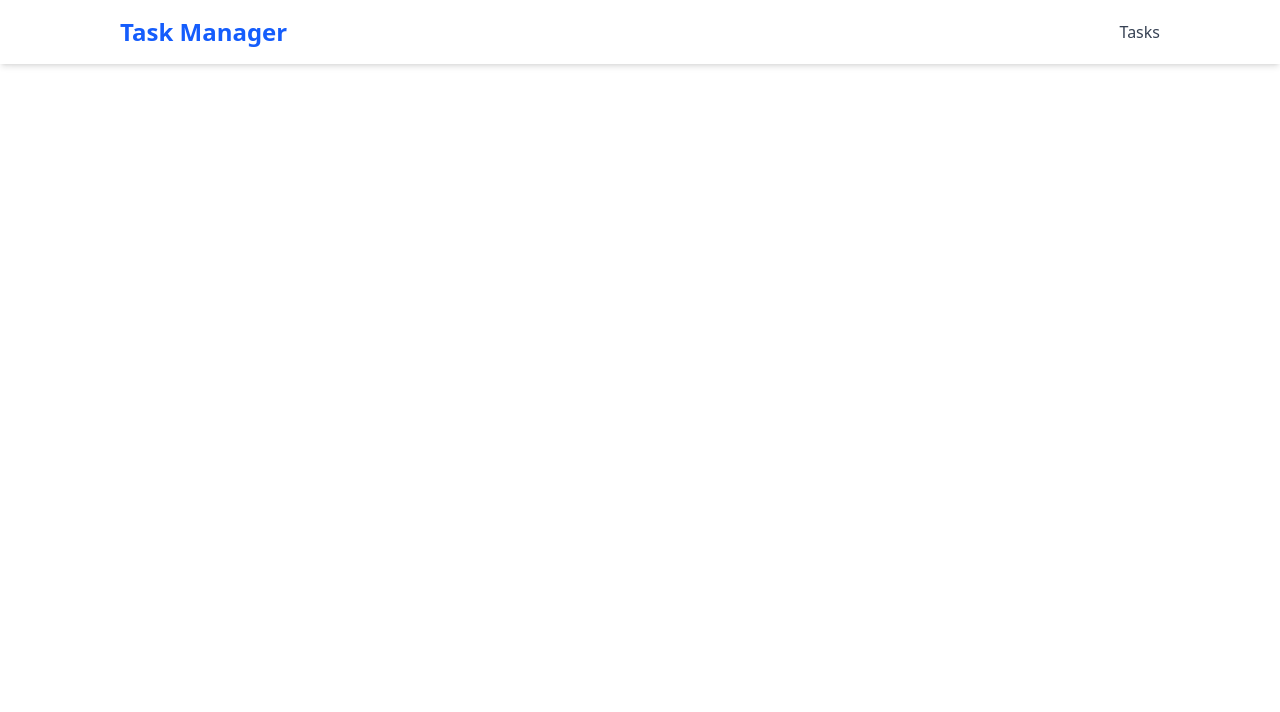
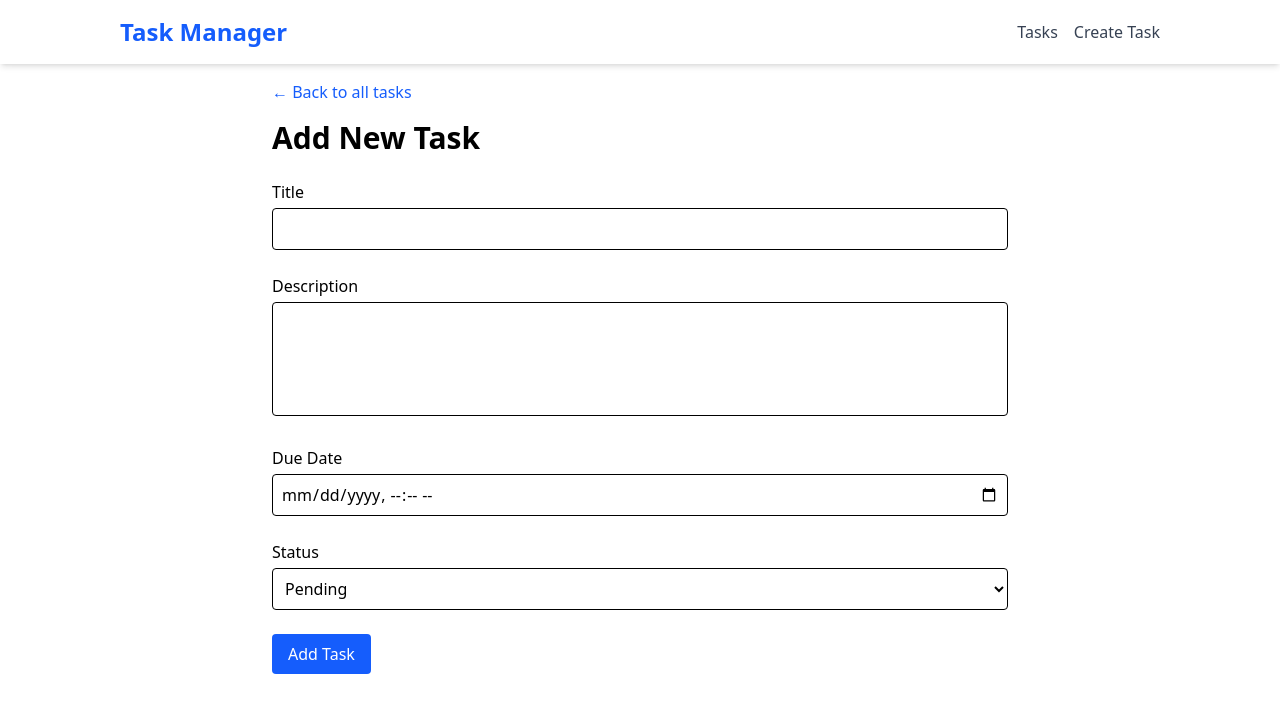
Before and after one commit to ZEwela/dts-frontend, a React (Vite) app: page /create-task in a window 1280 px wide. Before the commit this address had no page. Shown: the top 712 px of the page. Built offline with nearby package versions, Linux system fonts and the light colour scheme.

Commit message:
Adding Creating Task Page

```diff
--- a/src/App.tsx
+++ b/src/App.tsx
@@ -3,6 +3,7 @@ import Header from './components/Header';
 import TasksPage from './TasksPage';
 import TaskDetailPage from './TaskDetailPage';
 import { ToastContainer } from 'react-toastify';
+import CreateTaskPage from './CreateTaskPage';
 
 export default function App() {
   return (
@@ -12,6 +13,7 @@ export default function App() {
       <Routes>
         <Route path='/' element={<TasksPage />} />
         <Route path='/tasks' element={<TasksPage />} />
+        <Route path='/create-task' element={<CreateTaskPage />} />
         <Route path='/tasks/:taskId' element={<TaskDetailPage />} />
       </Routes>
     </div>
--- /dev/null
+++ b/src/CreateTaskPage.tsx
@@ -0,0 +1,125 @@
+import { useState } from 'react';
+import { useNavigate } from 'react-router-dom';
+import { createTask, Task } from './api';
+
+import { toast } from 'react-toastify';
+
+export default function CreateTaskPage() {
+  const navigate = useNavigate();
+  const [formData, setFormData] = useState({
+    title: '',
+    description: '',
+    due_date: '',
+    status: 'Pending' as Task['status'],
+  });
+
+  const [submitting, setSubmitting] = useState(false);
+
+  const handleChange = (
+    e: React.ChangeEvent<HTMLInputElement | HTMLTextAreaElement | HTMLSelectElement>,
+  ) => {
+    const { name, value } = e.target;
+    setFormData((prev) => ({
+      ...prev,
+      [name]: value,
+    }));
+  };
+  const handleSubmit = async (e: React.FormEvent) => {
+    e.preventDefault();
+
+    if (!formData.title || !formData.due_date) {
+      toast.error('Please fill out all fields.');
+      return;
+    }
+
+    try {
+      setSubmitting(true);
+      const res = await createTask(formData);
+      toast.success('Task added successfully!');
+      navigate(`/tasks/${res.task_id}`);
+    } catch (err) {
+      console.error('Error creating task:', err);
+      toast.error('Failed to create task. Please try again.');
+    } finally {
+      setSubmitting(false);
+    }
+  };
+
+  const getMaxDate = () => {
+    const maxDate = new Date();
+    maxDate.setFullYear(maxDate.getFullYear() + 5);
+    return maxDate.toISOString().slice(0, 16);
+  };
+  return (
+    <div className='pt-20 p-4 max-w-3xl mx-auto'>
+      <button onClick={() => navigate('/tasks')} className='text-blue-600 hover:underline mb-4'>
+        ← Back to all tasks
+      </button>
+
+      <h1 className='text-3xl font-bold mb-6'>Add New Task</h1>
+
+      <form onSubmit={handleSubmit} className='space-y-6'>
+        <div>
+          <label className='block mb-1 font-medium'>Title</label>
+          <input
+            type='text'
+            name='title'
+            value={formData.title}
+            onChange={handleChange}
+            className='w-full border p-2 rounded'
+            maxLength={50}
+            required
+          />
+        </div>
+
+        <div>
+          <label className='block mb-1 font-medium'>Description</label>
+          <textarea
+            name='description'
+            value={formData.description}
+            onChange={handleChange}
+            className='w-full border p-2 rounded resize-none'
+            rows={4}
+            maxLength={225}
+          />
+        </div>
+
+        <div>
+          <label className='block mb-1 font-medium'>Due Date</label>
+          <input
+            type='datetime-local'
+            name='due_date'
+            value={formData.due_date}
+            onChange={handleChange}
+            className='w-full border p-2 rounded'
+            required
+            min={new Date().toISOString().slice(0, 16)}
+            max={getMaxDate()}
+          />
+        </div>
+
+        <div>
+          <label className='block mb-1 font-medium'>Status</label>
+          <select
+            name='status'
+            value={formData.status}
+            onChange={handleChange}
+            className='w-full border p-2 rounded'
+          >
+            <option value='Pending'>Pending</option>
+            <option value='In Progress'>In Progress</option>
+            <option value='Completed'>Completed</option>
+          </select>
+        </div>
+
+        <button
+          type='submit'
+          disabled={submitting}
+          className='bg-blue-600 hover:bg-blue-700 text-white px-4 py-2 rounded disabled:opacity-50'
+        >
+          {submitting ? 'Adding...' : 'Add Task'}
+        </button>
+      </form>
+    </div>
+  );
+}
--- a/src/TaskDetailPage.tsx
+++ b/src/TaskDetailPage.tsx
@@ -46,15 +46,15 @@ export default function TaskDetailPage() {
   if (!task) return <div className='p-6'>Loading...</div>;
 
   return (
-    <div className='pt-20 p-2 px-30'>
-      <button onClick={handleBack} className='text-blue-600 hover:underline mb-4'>
+    <div className='pt-20 p-2 '>
+      <button onClick={handleBack} className='text-blue-600 hover:underline mb-4 m-2'>
         ← Back to all tasks
       </button>
-      <div className='flex justify-self-center'>
+      <div className='flex justify-self-center md:max-w-[800px]  max-w-[500px] '>
         <div className='flex flex-col w-full min-h-screen p-20'>
-          <h1 className='text-3xl font-bold mb-2'>{task.title}</h1>
-          <p className='text-gray-600 mb-4'>{task.description}</p>
-          <p className='text-sm text-gray-500 mb-4'>
+          <h1 className='text-3xl font-bold mb-10  break-words'>{task.title}</h1>
+          <p className='text-gray-600 mb-6  overflow-hidden wrap-break-word'>{task.description}</p>
+          <p className='text-sm text-gray-500 mb-6'>
             Due: {new Date(task.due_date).toLocaleString()}
           </p>
 
@@ -65,7 +65,7 @@ export default function TaskDetailPage() {
             </span>
           </div>
 
-          <div>
+          <div className='flex  flex-col mt-10'>
             <label className=' text-sm font-medium mb-1 flex items-center gap-1'>
               🛠️ Change Status:
             </label>
@@ -81,7 +81,7 @@ export default function TaskDetailPage() {
           </div>
           <button
             onClick={() => setShowConfirmDelete(true)}
-            className='mt-20 w-3xs text-red-600 border border-red-600 hover:border-red-800 hover:bg-red-500 hover:text-white px-4 py-2 rounded'
+            className='mt-20  text-red-600 border border-red-600 hover:border-red-800 hover:bg-red-500 hover:text-white px-4 py-2 rounded'
           >
             🗑 Delete Task
           </button>
--- a/src/TasksPage.tsx
+++ b/src/TasksPage.tsx
@@ -89,7 +89,9 @@ export default function TasksPage() {
                     className='cursor-pointer border rounded-xl shadow hover:shadow-lg transition-all p-4 flex flex-col justify-between hover:-translate-y-1 bg-white'
                   >
                     <div>
-                      <h2 className='text-xl font-semibold mb-1 text-gray-800'>{task.title}</h2>
+                      <h2 className='text-xl font-semibold mb-1 text-gray-800 line-clamp-3'>
+                        {task.title}
+                      </h2>
                       <p className='text-sm text-gray-600 mb-4 line-clamp-3'>{task.description}</p>
                     </div>
 
--- a/src/components/Header.tsx
+++ b/src/components/Header.tsx
@@ -9,7 +9,7 @@ export default function Header() {
   };
 
   return (
-    <header className='fixed top-0 left-0 right-0 w-full bg-white shadow-md py-4 px-30 flex justify-between items-center z-50'>
+    <header className='fixed top-0 left-0 right-0 w-full bg-white shadow-md py-4 px-6 md:px-30 flex justify-between items-center z-50'>
       <div className='text-xl md:text-2xl font-bold text-blue-600'>
         <Link to='/' className='hover:text-blue-700 transition'>
           Task Manager
@@ -20,6 +20,15 @@ export default function Header() {
         <div className='hidden md:flex gap-4'>
           <Link to='/tasks' className='text-gray-700 hover:text-blue-600 font-medium transition'>
             Tasks
+          </Link>
+        </div>
+
+        <div className='hidden md:flex gap-4'>
+          <Link
+            to='/create-task'
+            className='text-gray-700 hover:text-blue-600 font-medium transition'
+          >
+            Create Task
           </Link>
         </div>
 
@@ -39,6 +48,13 @@ export default function Header() {
           >
             Tasks
           </Link>
+          <Link
+            to='/create-task'
+            className='block text-gray-700 hover:text-blue-600 font-medium mb-2'
+            onClick={toggleMenu}
+          >
+            Create Task
+          </Link>
         </div>
       )}
     </header>
```
